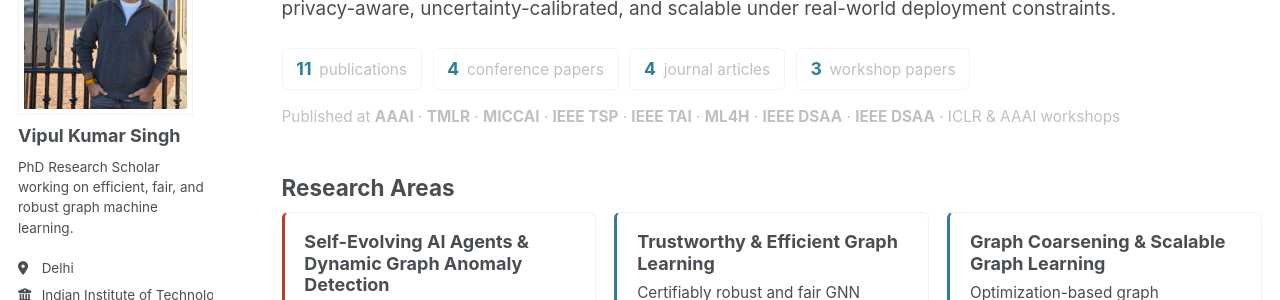
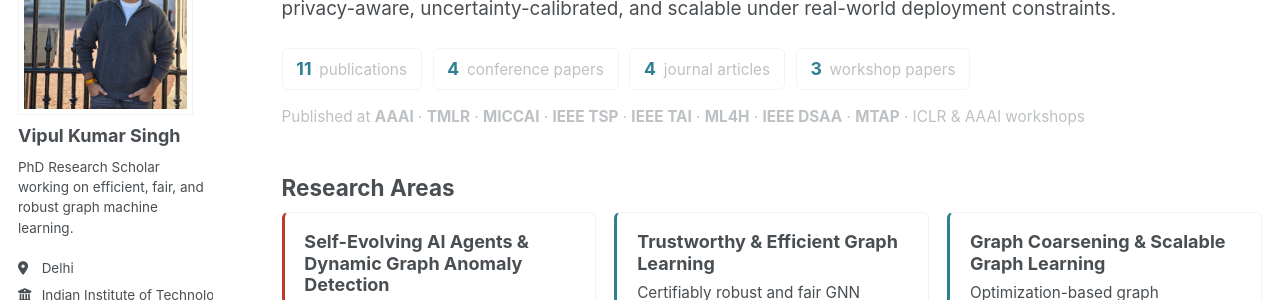
Before and after one commit to shashivipul/shashivipul.github.io, a Jekyll site: the page built from _pages/publications.html, in a window 1280 px wide and 900 px high. Shown: the part 213-513 px from the top of the window. Built offline with Jekyll 4.4.1, drawn with Linux system fonts in a browser that asks for light colours; some web fonts are replaced; a script bundle is joined from its source files by our own code; library files that are not in the unit come from our copies.

Commit message:
Update publication venues in publications.html

```diff
--- a/_pages/publications.html
+++ b/_pages/publications.html
@@ -28,7 +28,7 @@ robust, privacy-aware, uncertainty-calibrated, and scalable under real-world dep
 
 <p class="research__venues">
   Published at <strong>AAAI</strong> · <strong>TMLR</strong> · <strong>MICCAI</strong> · <strong>IEEE TSP</strong> ·
-  <strong>IEEE TAI</strong> · <strong>ML4H</strong> · <strong>IEEE DSAA</strong> · <strong>IEEE DSAA</strong> · ICLR &amp; AAAI workshops
+  <strong>IEEE TAI</strong> · <strong>ML4H</strong> · <strong>IEEE DSAA</strong> · <strong>MTAP</strong> · ICLR &amp; AAAI workshops
 </p>
 
 <h2 id="areas">Research Areas</h2>
```
